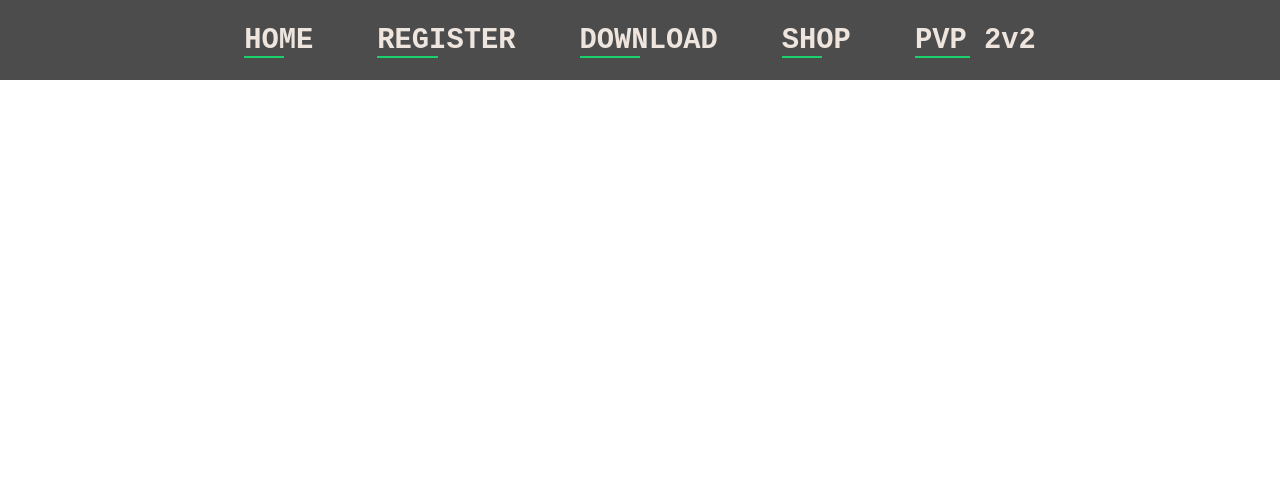
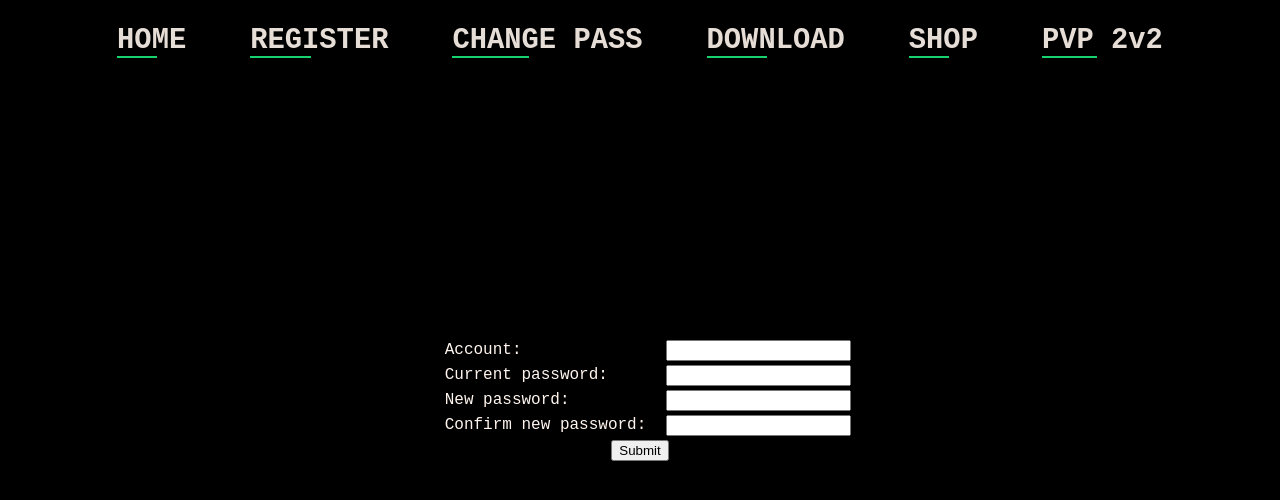
Before and after one commit to ionuts94/talismanweb, a React (Create React App) app: page /change-password in a window 1280 px wide. Shown: the top 500 px of the page. Built offline with nearby package versions, Linux system fonts and the light colour scheme.

Commit message:
More work on the change password page

```diff
--- a/src/App.js
+++ b/src/App.js
@@ -9,6 +9,7 @@ import ShopPage from './pages/ShopPage/ShopPage';
 import NavMenu from './components/NavMenu/NavMenu';
 import Mobile from './pages/Mobile/Mobile';
 import './App.css';
+import ChangePasswordPage from './pages/ChangePasswordPage/ChangePasswordPage';
 
 function App() {
   const [showMobile, setShowMobile] = useState(false);
@@ -42,6 +43,7 @@ function App() {
         <Route path="/shop" exact element={<ShopPage />} />
         <Route path="/shop/:category" exact element={<ItemsPage />} />
         <Route path="/pvp" exact element={<PVPEvent />} />
+        <Route path="/change-password" exact element={<ChangePasswordPage />} />
       </Routes>
     </div>
   );
--- a/src/actions/auth.js
+++ b/src/actions/auth.js
@@ -35,3 +35,23 @@ export const validateData = ({ username, password, confirmPassword }) => {
         return errorString
     }
 }
+
+export const changeUserPassword = async ({ account, currentPassword, newPassword }) => {
+    const serverResponse = await fetch('http://194.135.92.216:4000/change-password', {
+        method: 'POST', // *GET, POST, PUT, DELETE, etc.
+        mode: 'cors', // no-cors, *cors, same-origin
+        cache: 'no-cache', // *default, no-cache, reload, force-cache, only-if-cached
+        credentials: 'same-origin', // include, *same-origin, omit
+        headers: {
+          'Content-Type': 'application/json'
+          // 'Content-Type': 'application/x-www-form-urlencoded',
+        },
+        body: JSON.stringify({
+            account: account,
+            currentPassword: currentPassword,
+            newPassword: newPassword
+        }) // body data type must match "Content-Type" header
+    });
+    const jsonResp = await serverResponse.json();
+    return jsonResp;
+}
--- a/src/components/NavMenu/NavMenu.js
+++ b/src/components/NavMenu/NavMenu.js
@@ -7,6 +7,7 @@ const NavMenu = () => {
 		<div className="nav-container">
 			<NavItem title='HOME' link='' />
 			<NavItem title='REGISTER' link='register' />
+			<NavItem title='CHANGE PASS' link='change-password' />
 			<NavItem title='DOWNLOAD' link='download' />
 			<NavItem title='SHOP' link='shop' />
 			<NavItem title='PVP 2v2' link='pvp' />
--- a/src/pages/ChangePasswordPage/ChangePasswordPage.css
+++ b/src/pages/ChangePasswordPage/ChangePasswordPage.css
@@ -0,0 +1,26 @@
+.c-p-container {
+    background: black;
+    height: 100vh;
+    width: 100vw;
+    position: relative;
+    display: flex;
+    justify-content: center;
+    align-items: center;
+
+    .controls-container {
+        table {
+            tr {
+                td {
+                    span {
+                        padding: 1rem;
+                    }
+                }
+            }
+        }
+    }
+}
+
+.label-input {
+    color: seashell;
+    font-size: 1rem;
+}
--- a/src/pages/ChangePasswordPage/ChangePasswordPage.js
+++ b/src/pages/ChangePasswordPage/ChangePasswordPage.js
@@ -0,0 +1,53 @@
+import React, { useState } from 'react';
+import { changeUserPassword } from '../../actions/auth';
+import './ChangePasswordPage.css';
+
+const ChangePasswordPage = () => {
+    const [userData, setUserData] = useState({
+        account: '',
+        currentPassword: '',
+        newPassword: '',
+        confirmNewPassword: ''
+    })
+
+    const updateUserData = (event) => {
+        setUserData({
+            ...userData,
+            [event.target.name]: event.target.value
+        })
+    }
+
+    const submitdata = () => {
+        changeUserPassword(userData);
+    }
+
+    return (
+        <div className="c-p-container">
+            <div className="controls-container">
+                <table>
+                    <tr>
+                        <td><span className="label-input">Account:</span></td>
+                        <td><input type="text" name="account" value={userData.account} onChange={updateUserData} /></td>
+                    </tr>
+                    <tr>
+                        <td><span className="label-input">Current password:</span></td>
+                        <td><input type="text" name="currentPassword" value={userData.currentPassword} onChange={updateUserData} /></td>
+                    </tr>
+                    <tr>
+                        <td><span className="label-input">New password:</span></td>
+                        <td><input type="text" name="newPassword" value={userData.newPassword} onChange={updateUserData} /></td>
+                    </tr>
+                    <tr>
+                        <td><span className="label-input">Confirm new password:</span></td>
+                        <td><input type="text" name="confirmNewPassword" value={userData.confirmNewPassword} onChange={updateUserData} /></td>
+                    </tr>
+                    <tr>
+                        <td colSpan="2" style={{ textAlign: 'center'}}><button onClick={submitdata}>Submit</button></td>
+                    </tr>
+                </table>
+            </div>
+        </div>
+    );
+};
+
+export default ChangePasswordPage;
```
Also changed, not shown: 1 other file (tests, documents, lock files or other folders).
